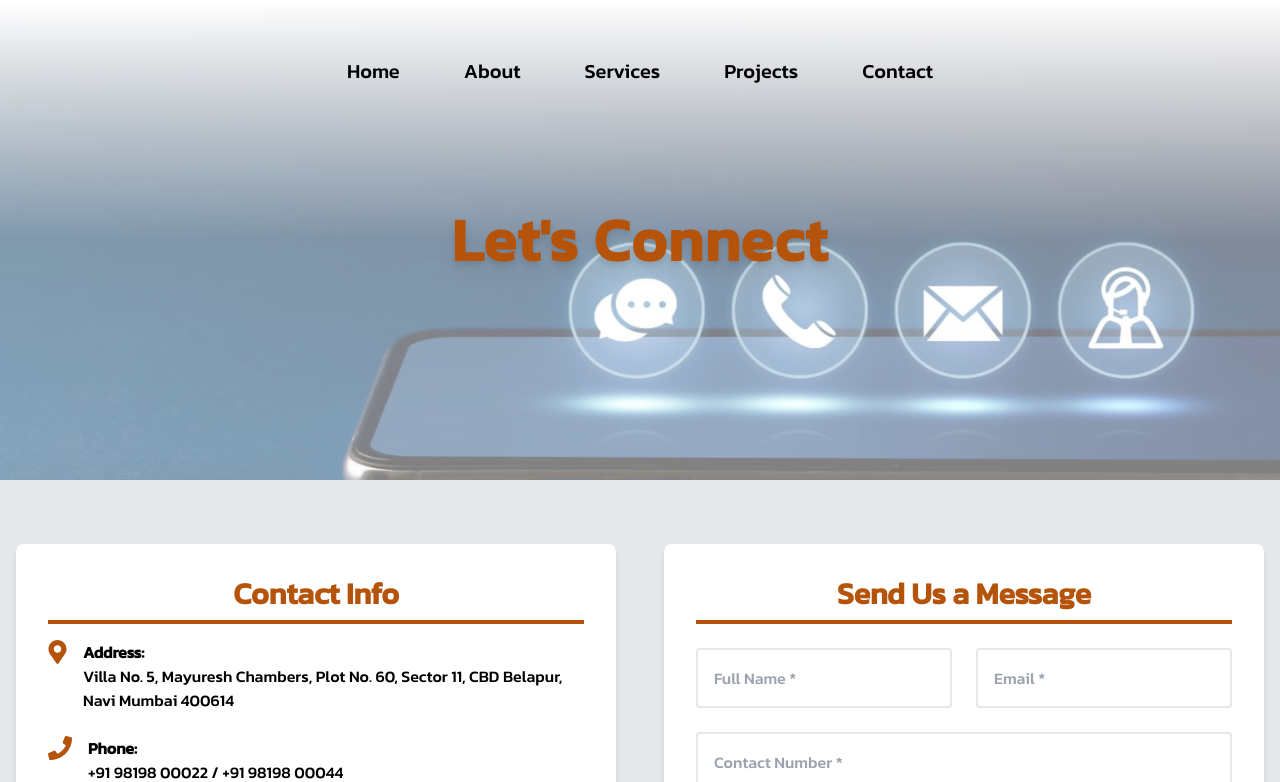
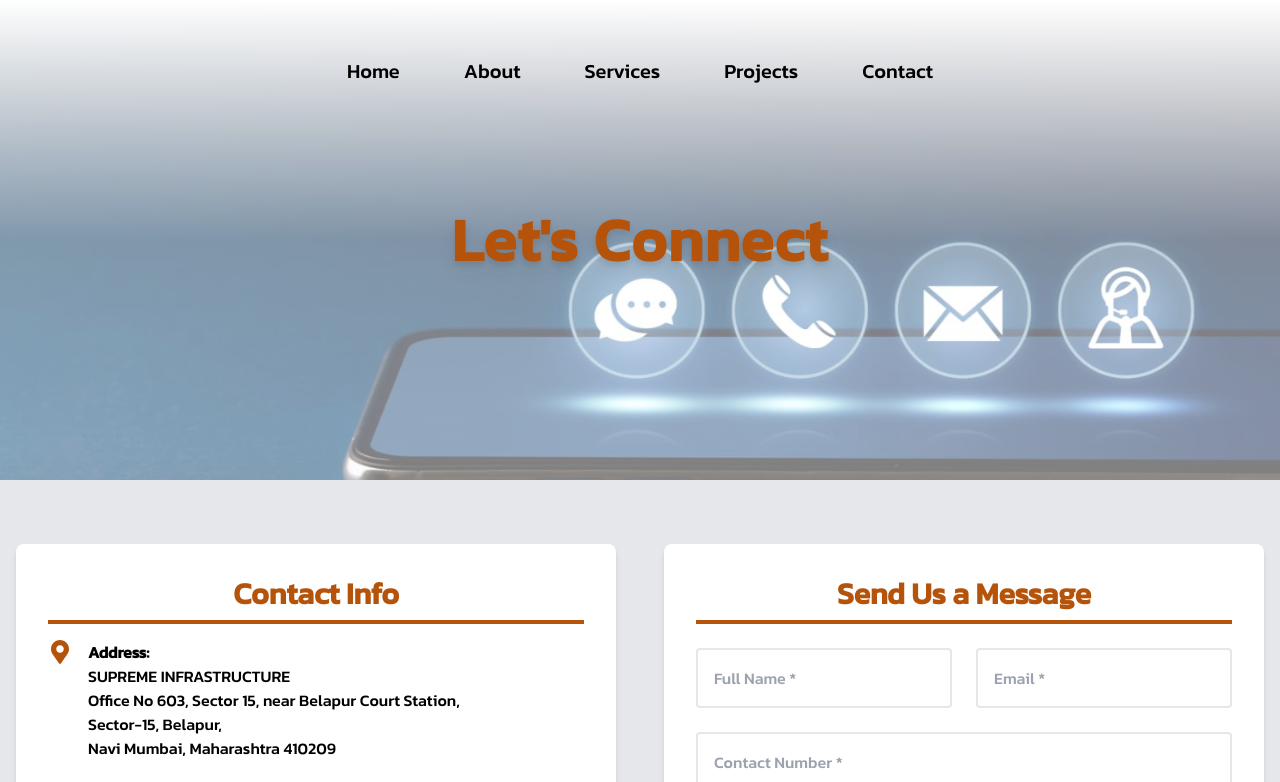
Before and after one commit to AkshayKalamkarr/supremeinfrastructure, a Next.js app: page /contact in a window 1280 px wide. Shown: the top 782 px of the page. Built offline with nearby package versions, Linux system fonts and the light colour scheme.

Commit message:
new code

```diff
--- a/app/contact/page.jsx
+++ b/app/contact/page.jsx
@@ -66,14 +66,18 @@ export default function Contact() {
                 <FaMapMarkerAlt className="text-2xl text-amber-700" />
                 <div>
                   <p className="font-semibold">Address:</p>
-                  <p className="text-sm md:text-base">Villa No. 5, Mayuresh Chambers, Plot No. 60, Sector 11, CBD Belapur, Navi Mumbai 400614</p>
+                  <p className="text-sm md:text-base"> SUPREME INFRASTRUCTURE<br />
+                                Office No 603, Sector 15,
+                                near Belapur Court Station,<br />
+                                Sector-15, Belapur,<br />
+                                Navi Mumbai, Maharashtra 410209</p>
                 </div>
               </div>
               <div className="flex flex-col md:flex-row items-center md:items-start space-y-2 md:space-y-0 md:space-x-4">
                 <FaPhone className="text-2xl text-amber-700" />
                 <div>
                   <p className="font-semibold">Phone:</p>
-                  <p className="text-sm md:text-base">+91 98198 00022 / +91 98198 00044</p>
+                  <p className="text-sm md:text-base">+91 86570 04324 / (+1) 212-946-2707</p>
                 </div>
               </div>
               <div className="flex flex-col md:flex-row items-center md:items-start space-y-2 md:space-y-0 md:space-x-4">
```
